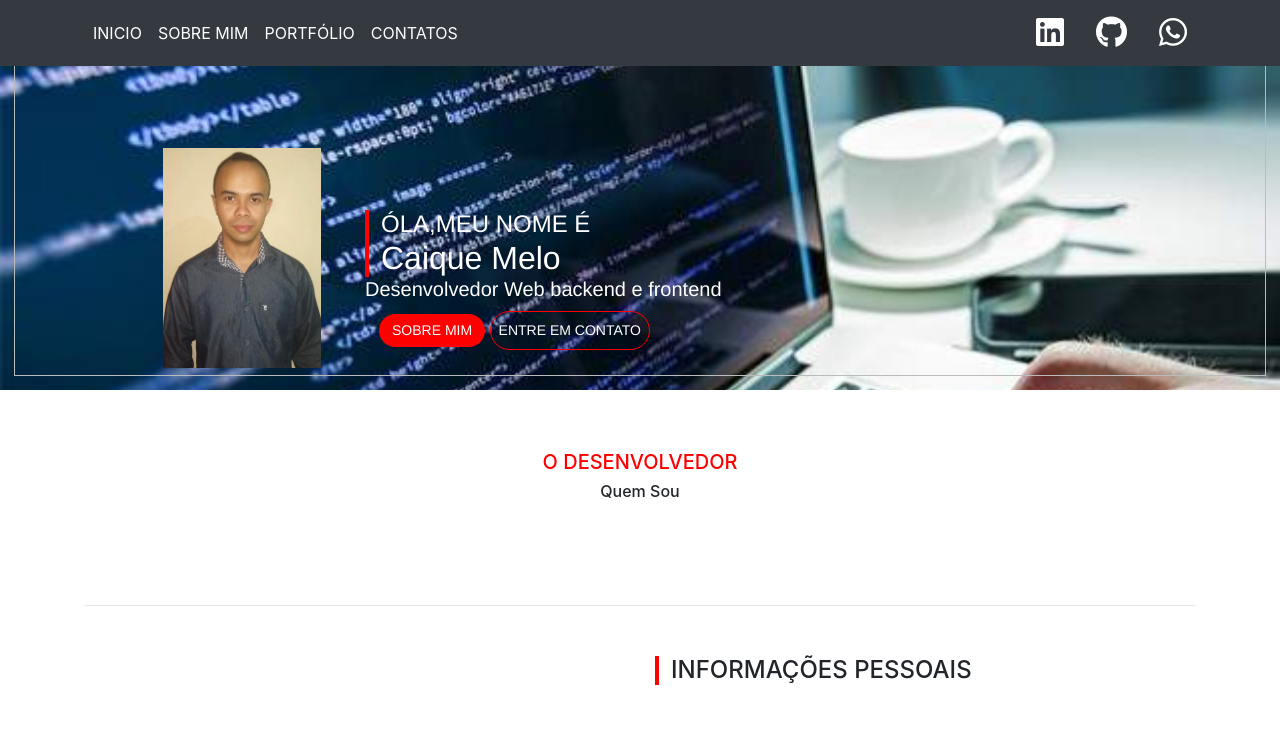
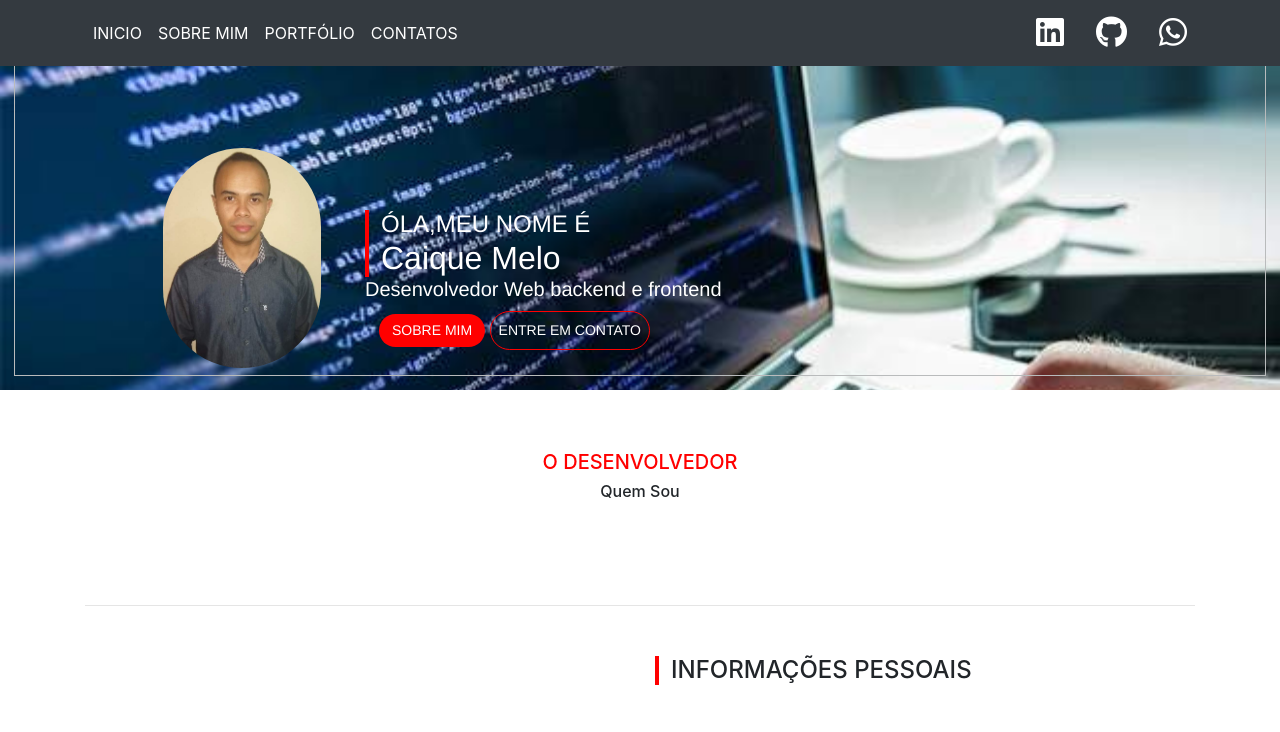
Before and after one commit to caiquemello/projetos, a plain HTML site: page index.html in a window 1280 px wide. Shown: the top 732 px of the page. Drawn offline with nearby package versions, Linux system fonts and the light colour scheme.

Commit message:
Update estilo.css

```diff
--- a/estilo.css
+++ b/estilo.css
@@ -15,6 +15,9 @@
 img{
     margin: 100px 0px -50px 30px;
 
+}
+.bordas{
+	border-radius:30rem
 }
 
  #home h4{
```
